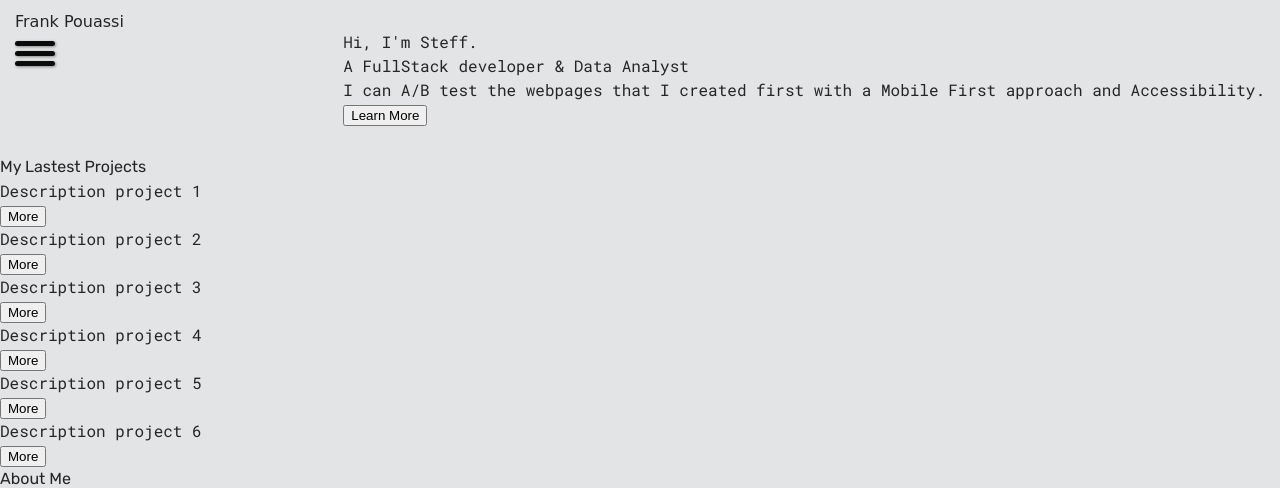
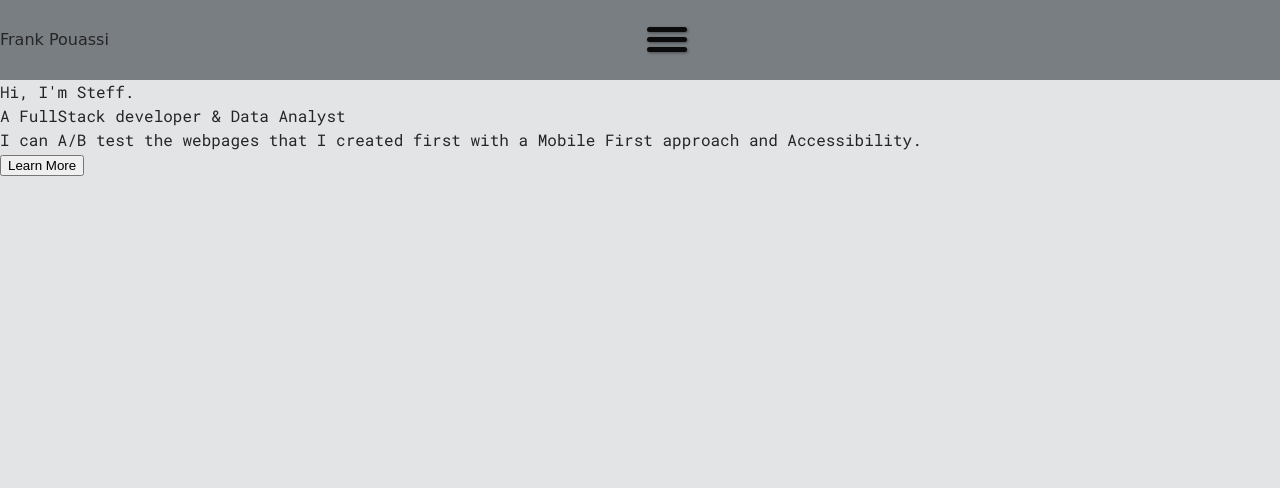
Before and after one commit to furawa/fullstack_dev_projects, a website: page portfolio/index.html in a window 1280 px wide. Shown: the top 488 px of the page. Drawn offline with nearby package versions, Linux system fonts and the light colour scheme; files that its build step writes are made by us from their sources; a web font is replaced by a local one.

Commit message:
refactor: Add rules just for the header

```diff
--- a/portfolio/assets/sass/layout/_header.scss
+++ b/portfolio/assets/sass/layout/_header.scss
@@ -2,9 +2,13 @@
 // Header rules
 //========================================
 
-header {
-    display: flex;
-    justify-content: space-between;
-    margin: em(10px) em(15px);
-    align-items: center;
+.header {
+    height: 100vh;
+    &__nav {
+        display: flex;
+        justify-content: space-between;
+        background: $grey;
+        align-items: center;
+        height: 10%;
+    }
 }
```
